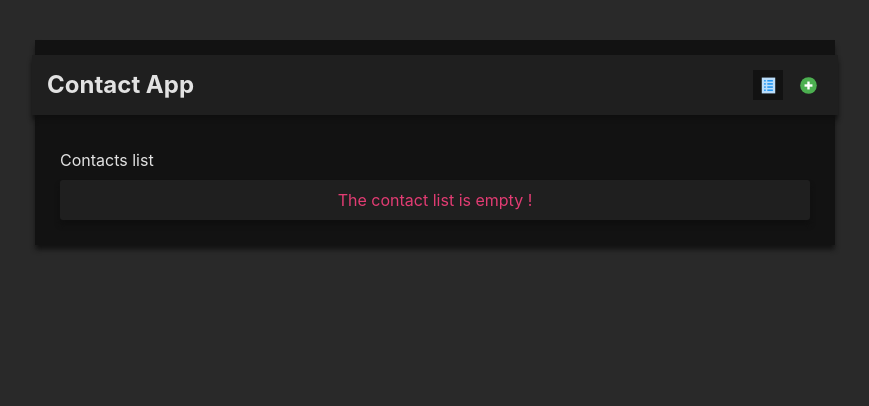
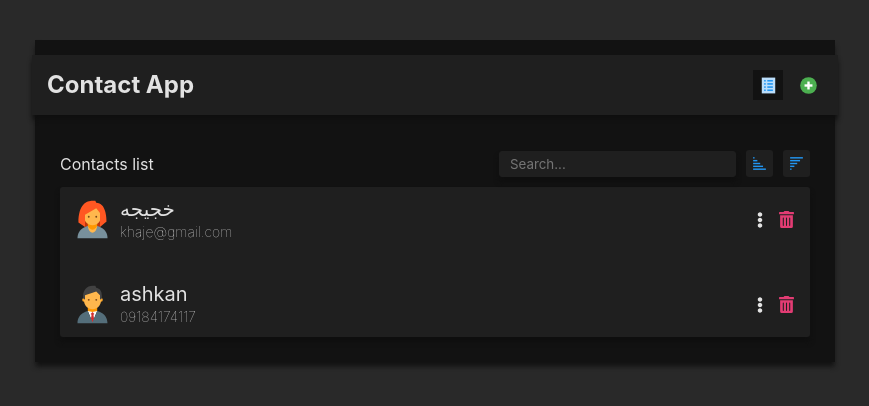
Before and after one commit to AshkanAhmady/contactList---react.js, a React (Create React App) app: page / in a window 1280 px wide. Shown: the top 406 px of the page, without its empty margins (205-1074 px from the left). Built offline with nearby package versions, Linux system fonts and the light colour scheme; data requests are answered from the project's data file.

Commit message:
do search for all data of one contact

```diff
--- a/data/db.json
+++ b/data/db.json
@@ -1,3 +1,20 @@
 {
-  "contacts": []
+  "contacts": [
+    {
+      "name": "ashkan",
+      "email": "ashkan@gmail.com",
+      "gender": "male",
+      "phone": "09184174117",
+      "emailPhoneShow": "phone",
+      "id": 1
+    },
+    {
+      "name": "خجیجه",
+      "email": "khaje@gmail.com",
+      "gender": "female",
+      "phone": 0,
+      "emailPhoneShow": "email",
+      "id": 2
+    }
+  ]
 }
--- a/src/Pages/ContactListPage.js
+++ b/src/Pages/ContactListPage.js
@@ -57,7 +57,14 @@ const ContactListPage = () => {
       setFilterContact(contacts);
     } else {
       let filteredList = contacts.filter((contact) =>
-        contact.name.toLowerCase().includes(e.target.value.toLowerCase())
+        // get all values in one contact
+        // and search in all values in one contact
+        //  Object.values ==> all values of object
+        // join(" ") ==> join this values and turn to string
+        Object.values(contact)
+          .join(" ")
+          .toLowerCase()
+          .includes(e.target.value.toLowerCase())
       );
 
       setFilterContact(filteredList);
```
